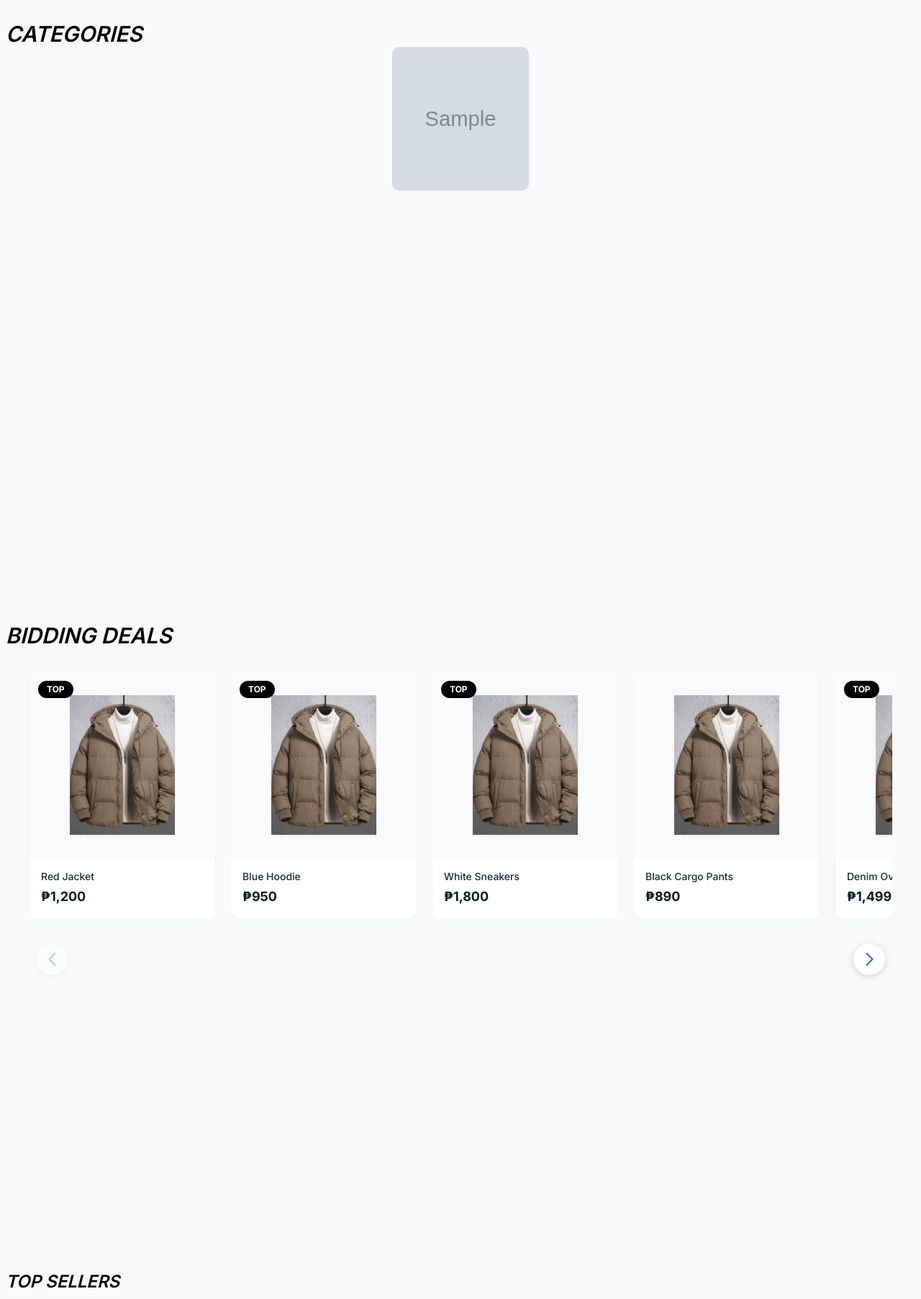
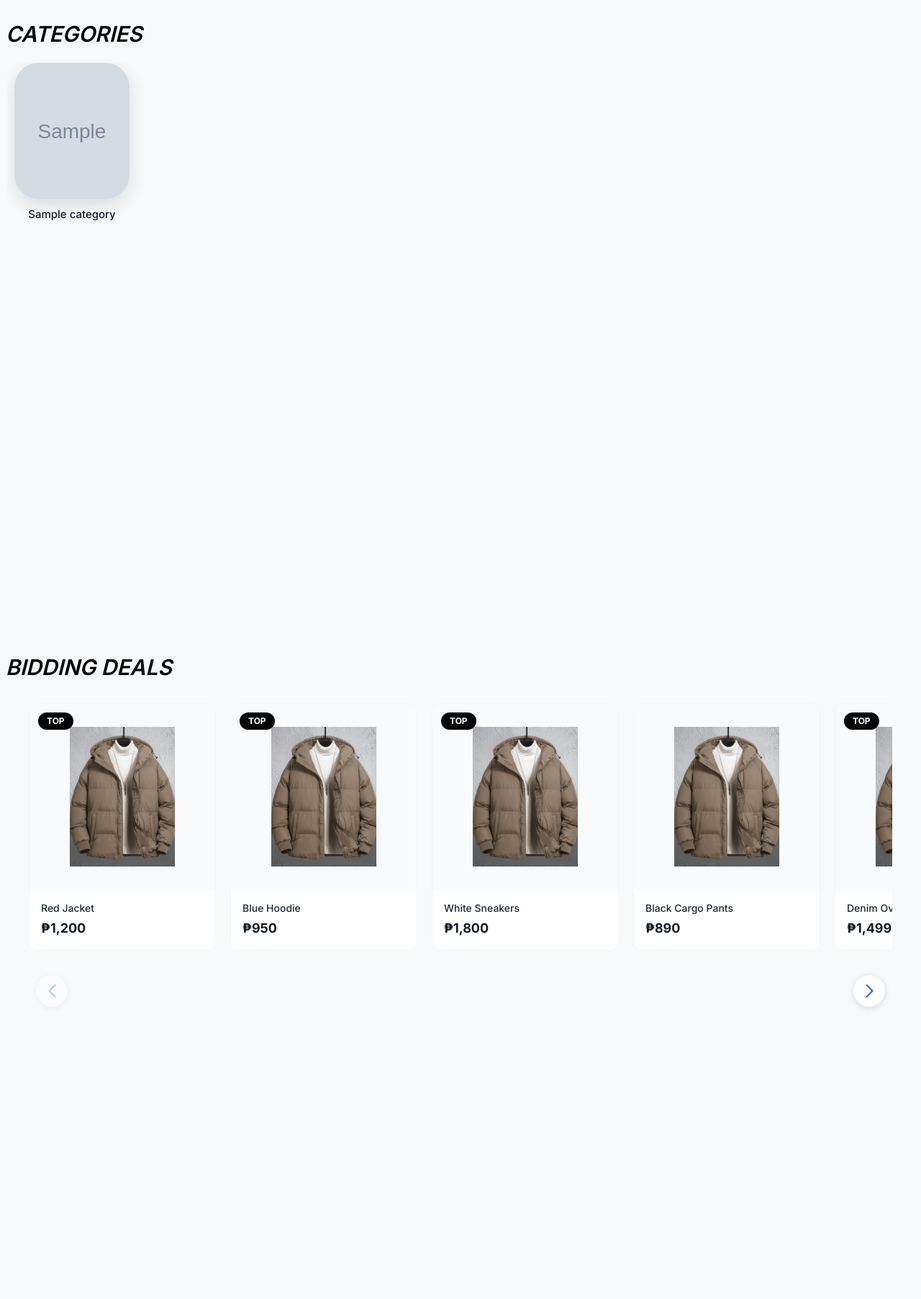
Before and after one commit to bennysito/Threadly, a PHP site: page /index.php in a window 1280 px wide. Shown: the part 115-1920 px from the top of the page at 72% size. Run offline with PHP 8.4, Linux system fonts and the light colour scheme; the visitor is signed in with stand-in values (Sample User, id 1); tables that the repository leaves empty or names only in its code hold one stand-in row (values such as "Sample post"); grey boxes marked "Sample" are stand-in pictures; some libraries are stand-ins or nearby versions.

Commit message:
modified bai

```diff
--- a/Front_End/Category_carousel.php
+++ b/Front_End/Category_carousel.php
@@ -4,75 +4,98 @@ require_once __DIR__ . "/../Back_End/Models/Categories.php";
 
 $categoryObj = new Category();
 $categories = $categoryObj->getAllCategories();
-$totalSlides = count($categories);
 ?>
+
+
+<div class="category-swiper-wrapper">
+  <link rel="stylesheet" href="https://cdn.jsdelivr.net/npm/swiper@11/swiper-bundle.min.css" />
 
   <div class="swiper categorySwiper">
     <div class="swiper-wrapper">
       <?php foreach($categories as $cat): ?>
         <div class="swiper-slide">
-        <a href="category_products.php?category=<?= urlencode($cat['name']); ?>">
-          <div class="relative w-full h-full">
-  <img src="<?= $cat['image']; ?>"
-       alt="<?= htmlspecialchars($cat['name']); ?>"
-       class="w-full h-full object-cover rounded-lg shadow-lg">
-  <div class="absolute inset-0 bg-black bg-opacity-50 flex items-center justify-center opacity-0 hover:opacity-100 transition-opacity rounded-lg">
-    <span class="text-white text-lg font-semibold"><?= htmlspecialchars($cat['name']); ?></span>
+          <a class="category-item" href="category_products.php?category=<?= urlencode($cat['name']); ?>">
+            <div class="category-thumb">
+              <img src="<?= htmlspecialchars($cat['image']); ?>" alt="<?= htmlspecialchars($cat['name']); ?>">
             </div>
-</div>
-
+            <div class="category-label"><?= htmlspecialchars($cat['name']); ?></div>
           </a>
         </div>
       <?php endforeach; ?>
     </div>
 
+    <div class="swiper-button-prev"></div>
     <div class="swiper-button-next"></div>
-  <div class="swiper-button-prev"></div>
+    <div class="swiper-pagination"></div>
   </div>
 
-<link rel="stylesheet" href="https://cdn.jsdelivr.net/npm/swiper@10/swiper-bundle.min.css" />
-<script src="https://cdn.jsdelivr.net/npm/swiper@10/swiper-bundle.min.js"></script>
+  <script src="https://cdn.jsdelivr.net/npm/swiper@11/swiper-bundle.min.js"></script>
 
   <style>
-.categorySwiper{padding-left:0;padding-right:0}
-.categorySwiper .swiper-wrapper{padding-right:0}
-.categorySwiper .swiper-slide {
-  width: 190px !important;
-  height: 200px !important;
+
+    .category-swiper-wrapper { width: 100%; padding: 22px 10px; box-sizing: border-box; }
+
+
+    .swiper { overflow: visible; }
+    .swiper-wrapper { align-items: flex-start; }
+    .swiper-slide { width: 160px !important; height: auto; display: flex; justify-content: center; }
+
+    .category-item { display: flex; flex-direction: column; align-items: center; text-decoration: none; color: inherit; }
+
+
+    .category-thumb {
+      width: 140px;
+      height: 170px;
+      border-radius: 28px;
+      overflow: hidden;
+      background: #ffffff;
       display: flex;
+      align-items: center;
       justify-content: center;
-  align-items: center;
-  border-radius: 10px;
-  overflow: hidden;
-  background: #e0e0e0;
-  box-sizing: border-box;
+      box-shadow: 0 8px 24px rgba(0,0,0,0.12);
+      border: none;
     }
-.categorySwiper .swiper-slide img {
-  width: 100%;
-  height: 100%;
-  object-fit: cover;
-  border-radius: 10px;
+
+    .category-thumb img { width: 100%; height: 100%; object-fit: cover; display: block; transition: transform 0.4s ease; }
+    .category-item:hover .category-thumb img { transform: scale(1.05); }
+
+    .category-label { margin-top: 10px; font-size: 14px; color: #111827; text-align: center; }
+
+
+    .swiper-button-prev, .swiper-button-next { color: #111; }
+
+
+    @media (min-width: 1200px) {
+      .swiper-slide { width: 180px !important; }
+      .category-thumb { width: 160px; height: 190px; border-radius: 34px; }
+      .category-label { font-size: 15px; }
+    }
+
+    @media (max-width: 640px) {
+      .swiper-slide { width: 130px !important; }
+      .category-thumb { width: 120px; height: 150px; border-radius: 24px; }
+      .category-label { font-size: 13px; }
     }
   </style>
 
   <script>
-const categorySwiper = new Swiper(".categorySwiper", {
-  effect: "coverflow",
+    document.addEventListener('DOMContentLoaded', function () {
+      new Swiper('.categorySwiper', {
+        slidesPerView: 5,
+        spaceBetween: 18,
+        centeredSlides: false,
+        loop: false,
         grabCursor: true,
-  centeredSlides: true,
-  slidesPerView: 'auto',
-  loop: true,
-  spaceBetween: 10,
-  coverflowEffect: {
-    rotate: 10,
-    stretch: 0,
-    depth: 200,
-    modifier: 1,
-    slideShadows: true,
+        grid: { rows: 2, fill: 'row' },
+        navigation: { nextEl: '.swiper-button-next', prevEl: '.swiper-button-prev' },
+        pagination: { el: '.swiper-pagination', clickable: true },
+        breakpoints: {
+          320: { slidesPerView: 2, spaceBetween: 8, grid: { rows: 2 } },
+          640: { slidesPerView: 3, spaceBetween: 12, grid: { rows: 2 } },
+          1024: { slidesPerView: 5, spaceBetween: 18, grid: { rows: 2 } }
         },
-  navigation: {
-    nextEl: ".swiper-button-next",
-    prevEl: ".swiper-button-prev",
-  },
+        keyboard: { enabled: true },
+      });
     });
   </script>
+</div>
--- a/Front_End/Daily_discover.php
+++ b/Front_End/Daily_discover.php
@@ -10,6 +10,13 @@ $daily_products = [
     ["name" => "Strapless Bandeau Bra",         "image" => "panti.png", "hover_image" => "underwear_women.png", "price" => 649],
     ["name" => "Satin Robe & Panty Set",        "image" => "panti.png", "hover_image" => "underwear_women.png", "price" => 1199],
     ["name" => "Thong Minimal Coverage",        "image" => "panti.png", "hover_image" => "underwear_women.png", "price" => 299],
+     ["name" => "Lace Bralette Set",             "image" => "panti.png", "hover_image" => "underwear_women.png", "price" => 599],
+    ["name" => "High-Waist Seamless Brief",     "image" => "panti.png", "hover_image" => "underwear_women.png", "price" => 399],
+    ["name" => "Silk Chemise Nightwear",        "image" => "panti.png", "hover_image" => "underwear_women.png", "price" => 899],
+    ["name" => "Push-Up Lace Bra",              "image" => "panti.png", "hover_image" => "underwear_women.png", "price" => 749],
+    ["name" => "Cotton Boyshort Pack (3pcs)",   "image" => "panti.png", "hover_image" => "underwear_women.png", "price" => 499],
+    ["name" => "Strapless Bandeau Bra",         "image" => "panti.png", "hover_image" => "underwear_women.png", "price" => 649]
+
 ];
 
 ?>
--- a/Front_End/Top_Sellers.php
+++ b/Front_End/Top_Sellers.php
@@ -1,8 +1,8 @@
 <?php
 session_start();
 $sellers = [
-    's','s','s','s','s','s',
-    's','s','s','s','s','s'
+    'Benedict','Benedict','Benedict','Benedict','Benedict','Benedict',
+    'Benedict','Benedict','Benedict','Benedict','Benedict','Benedict'
 ];
 ?>
 
@@ -13,7 +13,7 @@ $sellers = [
     <?php foreach($sellers as $name): ?>
       <div class="flex flex-col items-center">
         <div class="w-24 h-24 rounded-full bg-gray-200 flex items-center justify-center overflow-hidden">
-
+          <img src="Images/king.png" alt="<?= htmlspecialchars($name) ?>" class="w-full h-full object-cover">
         </div>
         <div class="mt-3 text-sm text-gray-800 text-center"><?= htmlspecialchars($name) ?></div>
       </div>
--- a/Front_End/index.php
+++ b/Front_End/index.php
@@ -49,11 +49,14 @@ echo "Welcome, " . $_SESSION['username'];
     <?php require "Top_Sellers.php";?>
   </div>
 
+  <!--Daily Discover-->
   <div class="mb-12">
-    <p class="ml-2 text-2xl italic font-semibold custom-inter mb-6 text-center">
-      DAILY DISCOVER
-    </p>
-    <?php require "Daily_Discover.php"; ?>  <!-- Your new product grid file -->
+
+    <p class="text-2xl italic font-semibold custom-inter text-center ">DAILY DISCOVER</p>
+
+
+    <hr class="flex-1 border-t-2 border-black mb-2">
+    <?php require "Daily_Discover.php"; ?>
   </div>
 </div>
 
```
Also changed, not shown: Front_End/Bidding_Swipe.php (+3 -6 lines), Front_End/Images/king.png (added). Lines whose indentation alone changed are shown as unchanged.
